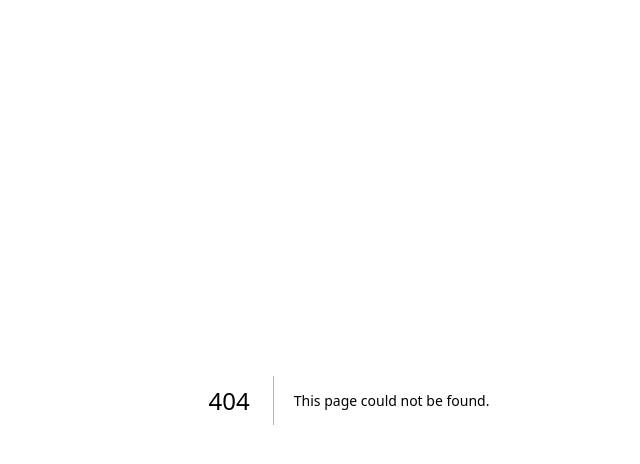
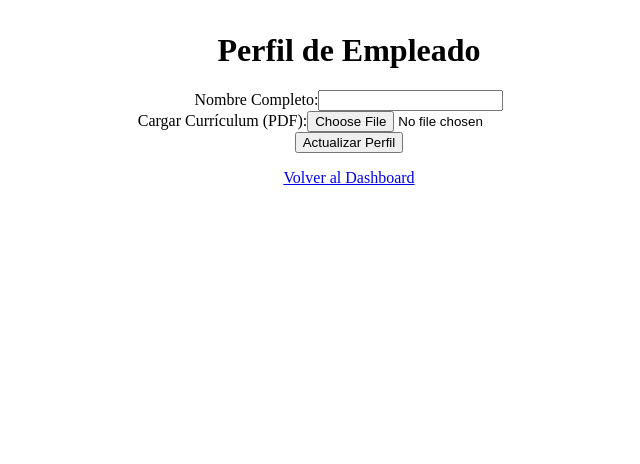
Before and after one commit to vatojuan/plataforma-empleo, a Next.js app: page /profile-empleado in a window 1280 px wide. Before the commit this address had no page. Shown: the top 464 px of the page, without its empty margins (291-931 px from the left). Built offline with nearby package versions, Linux system fonts and the light colour scheme.

Commit message:
Agrega flujos de registro y perfil diferenciados para empleados y empleadores

```diff
--- /dev/null
+++ b/pages/profile-empleado.js
@@ -0,0 +1,45 @@
+// pages/profile-empleado.js
+import { useState } from "react";
+import { useRouter } from "next/router";
+
+export default function ProfileEmpleado() {
+  const [nombre, setNombre] = useState("");
+  const [curriculum, setCurriculum] = useState(null);
+  const router = useRouter();
+
+  const handleFileChange = (e) => {
+    setCurriculum(e.target.files[0]);
+  };
+
+  const handleSubmit = (e) => {
+    e.preventDefault();
+    // Aquí se simula la actualización del perfil. En el futuro, enviarás el CV y datos al backend.
+    alert(`Perfil de empleado actualizado para ${nombre}. (Currículum: ${curriculum ? curriculum.name : "ninguno"})`);
+    router.push("/dashboard");
+  };
+
+  return (
+    <div style={{ textAlign: "center", marginTop: "2rem" }}>
+      <h1>Perfil de Empleado</h1>
+      <form onSubmit={handleSubmit}>
+        <div>
+          <label>Nombre Completo:</label>
+          <input
+            type="text"
+            value={nombre}
+            onChange={(e) => setNombre(e.target.value)}
+            required
+          />
+        </div>
+        <div>
+          <label>Cargar Currículum (PDF):</label>
+          <input type="file" onChange={handleFileChange} accept=".pdf" />
+        </div>
+        <button type="submit">Actualizar Perfil</button>
+      </form>
+      <p>
+        <a href="/dashboard">Volver al Dashboard</a>
+      </p>
+    </div>
+  );
+}
```
Also changed, not shown: pages/profile-empleador.js (added, +45 -0 lines), pages/register.js (+16 -4 lines).
